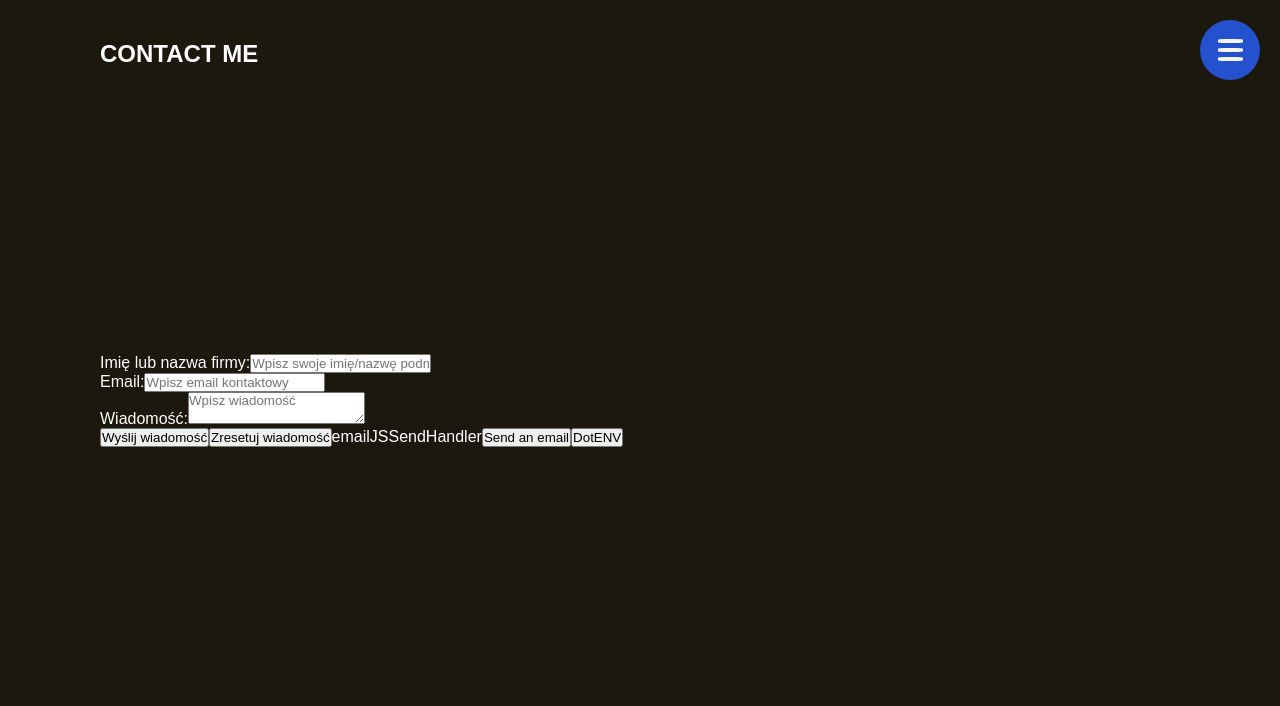
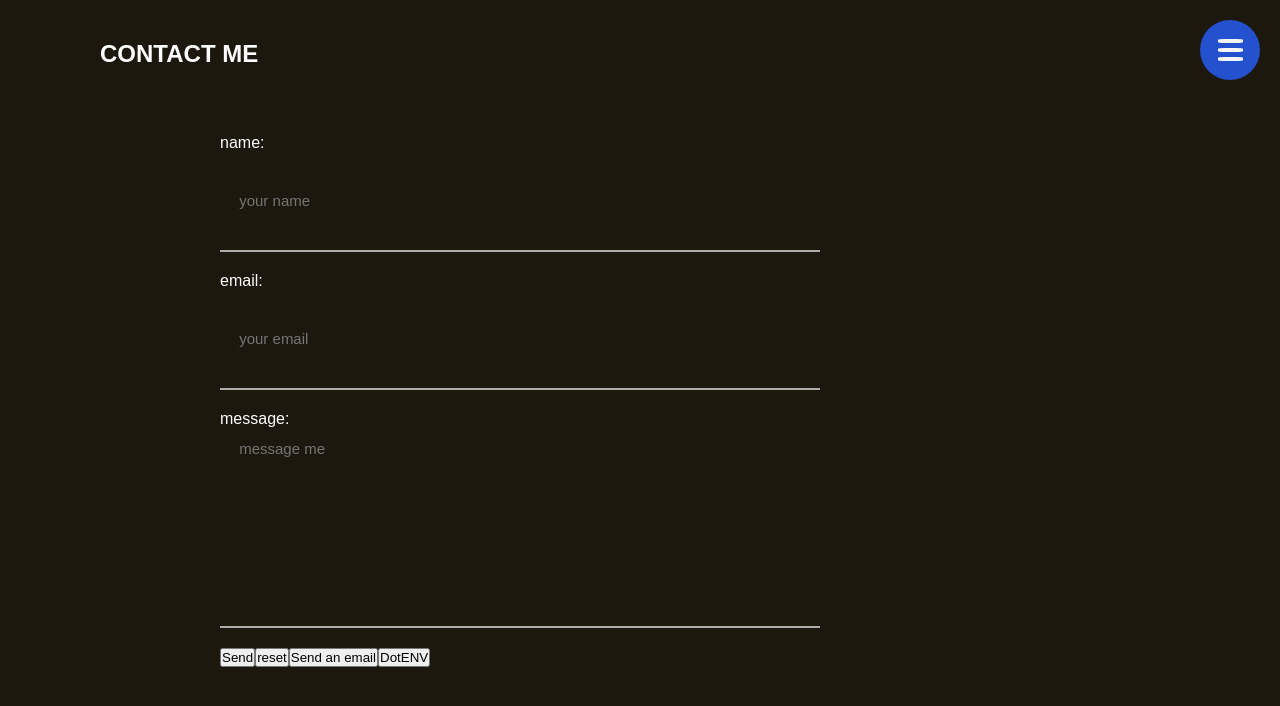
Before and after one commit to MaciejFigat/videoCover, a React (Create React App) app in the folder frontend/: page /contact in a window 1280 px wide. Shown: the top 706 px of the page. Built offline with nearby package versions, Linux system fonts and the light colour scheme; no server answers.

Commit message:
styling the contactForm component

```diff
--- a/frontend/src/components/ContactForm.js
+++ b/frontend/src/components/ContactForm.js
@@ -3,7 +3,7 @@ import React, { useState, useEffect } from 'react'
 import { useDispatch, useSelector } from 'react-redux'
 import { messageChange, messageReset } from '../actions/messageActions'
 import emailjs from 'emailjs-com'
-// import dotenv from 'dotenv'
+import '../styles/Form.scss'
 
 const ContactForm = () => {
   const dispatch = useDispatch()
@@ -72,41 +72,43 @@ const ContactForm = () => {
       <div className='contact_form_container'>
         <form className='contact_form'>
           <div className='contact_field'>
-            <label> Imię lub nazwa firmy:</label>
+            <label> name: </label>
             <input
               className='contact_field_content'
               type='text'
               value={name}
-              placeholder='Wpisz swoje imię/nazwę podmiotu'
+              placeholder='your name'
               onChange={(e) => setName(e.target.value)}
             />
+            <span className='focus-input2' data-placeholder='NAME'></span>
           </div>
           <div className='contact_field'>
-            <label> Email:</label>
+            <label>email:</label>
             <input
               className='contact_field_content'
               type='email'
               value={email}
-              placeholder='Wpisz email kontaktowy'
+              placeholder='your email'
               onChange={(e) => setEmail(e.target.value)}
             />
+            <span className='focus-input2' data-placeholder='NAME'></span>
           </div>
           <div className='contact_field'>
-            <label> Wiadomość:</label>
+            <label> message:</label>
             <textarea
               className='contact_field_content messageField'
               value={formMessage}
-              placeholder='Wpisz wiadomość'
+              placeholder='message me'
               onChange={(e) => setFormMessage(e.target.value)}
             ></textarea>
           </div>
           <button className='contact_button' onClick={messageSendHandler}>
-            Wyślij wiadomość
+            Send
           </button>
           <button className='contact_button' onClick={messageResetHandler}>
-            Zresetuj wiadomość
+            reset
           </button>
-          emailJSSendHandler
+
           <button className='contact_button' onClick={emailJSSendHandler}>
             Send an email
           </button>
--- /dev/null
+++ b/frontend/src/styles/Form.scss
@@ -0,0 +1,70 @@
+.contact_form_container {
+    display: grid;
+    place-items: center;
+    // width: 100%;
+
+//   display: flex;
+//   min-height: 60vh;
+//   justify-content: center;
+//   align-items: center;
+
+}
+.contact_form {
+    // display: flex;
+    // flex-direction: column;
+
+    width: 60%;
+    margin: 0 auto;
+    @media (min-width: 640px) and (max-width: 798px) {
+        margin-top: 40px;
+    }
+  }
+  .contact_field {
+    display: flex;
+    flex-direction: column;
+    text-align: left;
+   }
+
+
+.contact_field_content {
+    outline: none;
+    border: none;
+    color: rgba(245, 245, 245, 0.712);
+    background: none;
+    line-height: 1.2;
+    cursor: text;
+    height: 45px;
+    font-size: 15px;
+    line-height: 1.2;
+    border-bottom: 2px solid #adadad;
+    padding: 0.8rem 1.2rem;
+    min-width: 600px;
+    min-height: 100px;
+    margin-bottom: 20px;
+    @media (min-width: 1010px) and (max-width: 1127px) {
+        min-width: 500px;
+        }
+    @media (min-width: 887px) and (max-width: 1011px) {
+            min-width: 400px;
+            }
+    @media (min-width: 799px) and (max-width: 888px) {
+            min-width: 300px;
+            }
+    @media (min-width: 640px) and (max-width: 798px) {
+        min-width: 400px;
+        min-height: 40px;
+        line-height: 1;
+        margin-top: 10px;
+        }
+    @media(max-width: 639px) {
+        min-width: 250px;
+        min-height: 40px;
+        line-height: 1;
+        }
+}
+
+.messageField {
+    min-height: 25vh;
+    resize: none;
+    overflow-y: auto;
+}
--- a/frontend/src/styles/Home.scss
+++ b/frontend/src/styles/Home.scss
@@ -12,6 +12,7 @@
     color: #fff;
     z-index: 2;
     transition: 0.4s;
+
 }
 .showcase header {
     top: 0;
@@ -129,21 +130,19 @@
 }
 
 .text {
-
     position: relative;
     z-index: 3;
     transition: 0.7s;
     }
 .text.true {
-
+        opacity: 0.5;
+        margin-left: 300px;
+        transition: 0.7s;
     @media(max-width: 798px) {
         opacity: 0;
         }
-    @media(min-width: 799px) {
-            opacity: 0.5;
-            margin-left: 300px;
-            transition: 0.7s;
-            }
+
+
 }
 .text h2{
    font-size: 4em;
```
Also changed, not shown: frontend/src/styles/tryout.scss (added, +124 -0 lines).
